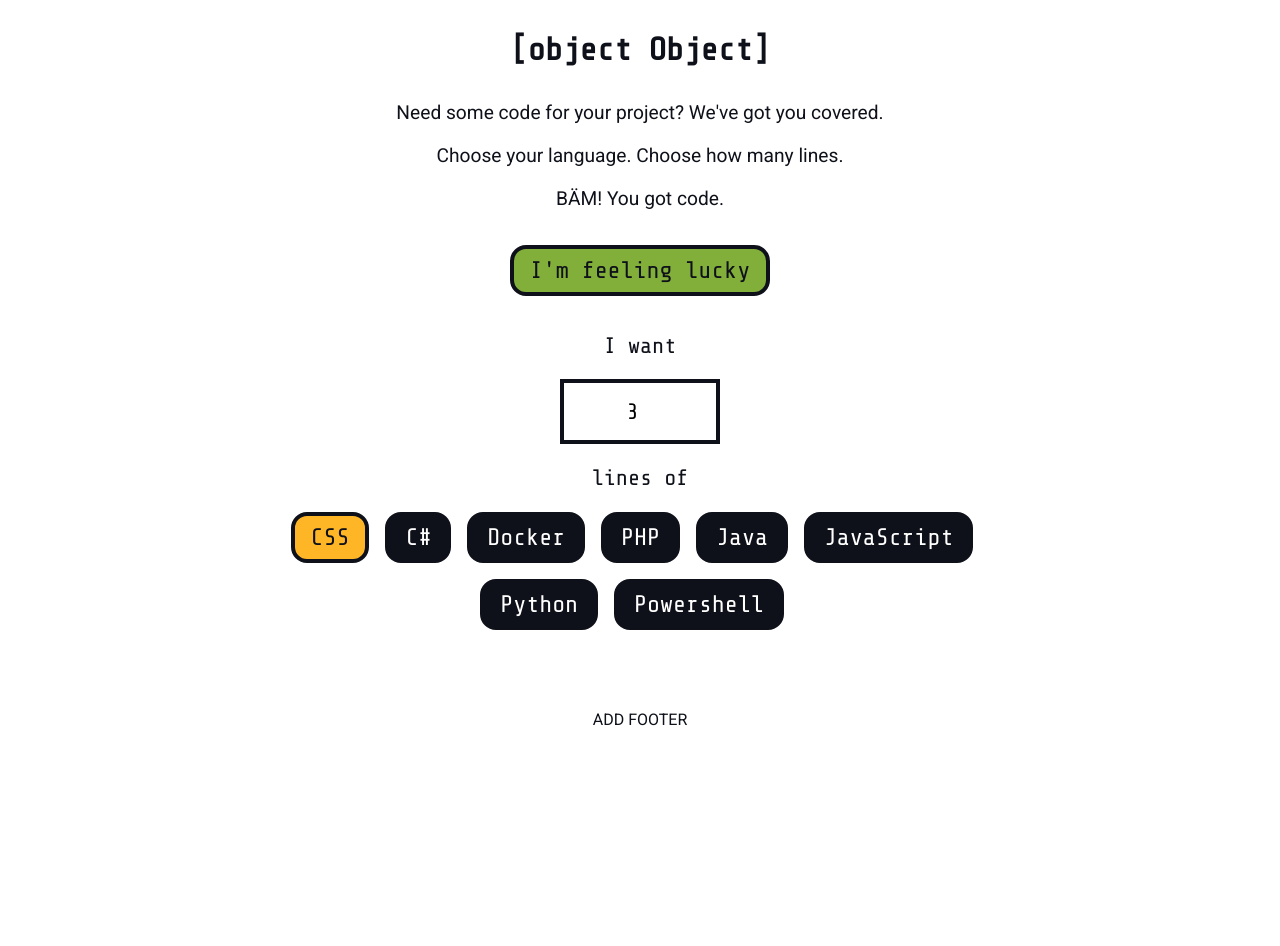
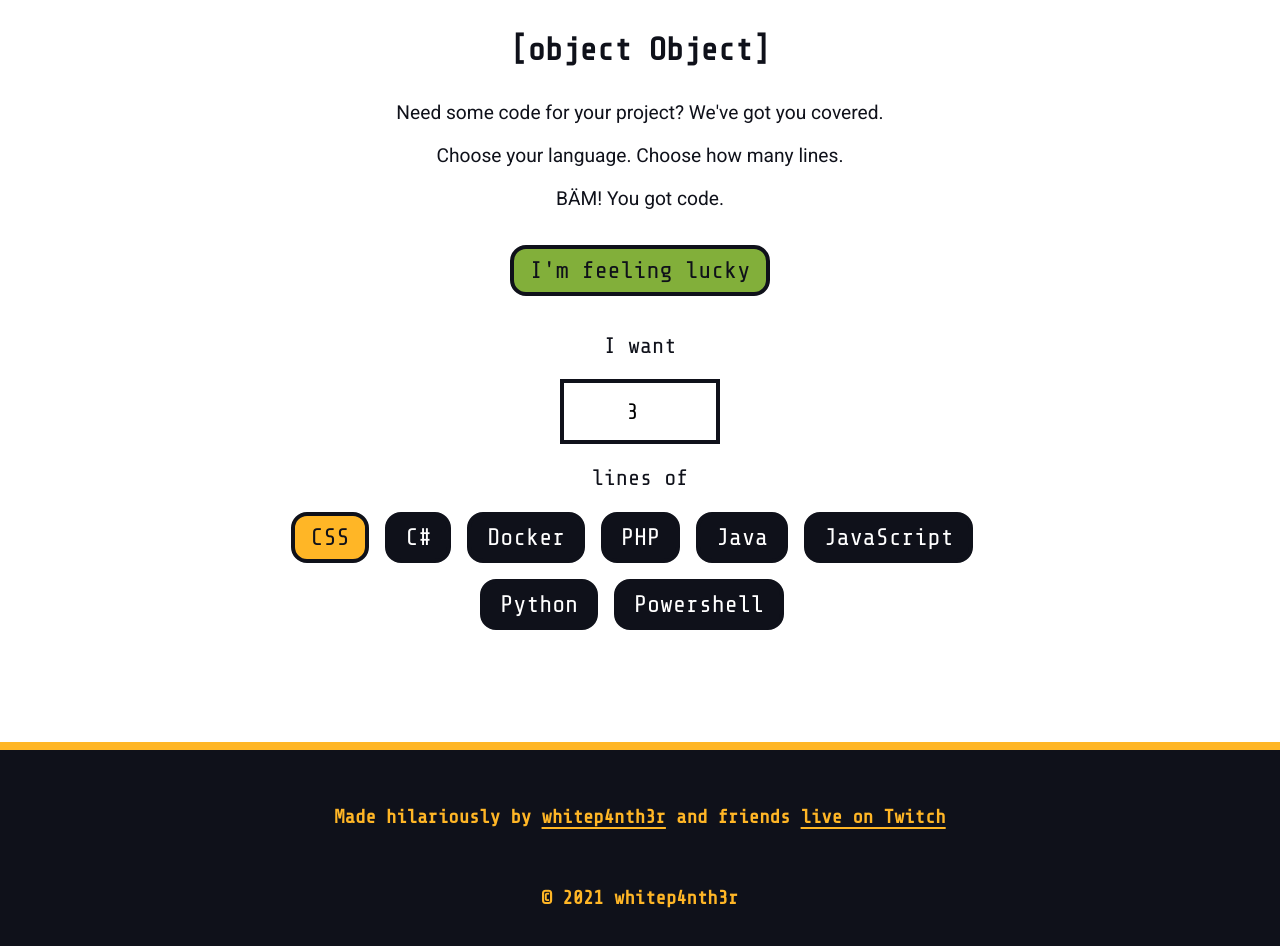
Before and after one commit to whitep4nth3r/randomcodegenerator.lol, a Next.js app: page / in a window 1280 px wide. Shown: the top 946 px of the page. Before the commit the page ends 800 px from the top, so only its background shows below. Built offline with nearby package versions, Linux system fonts and the light colour scheme.

Commit message:
Styled footer

```diff
--- a/pages/index.js
+++ b/pages/index.js
@@ -11,6 +11,7 @@ export default function Home() {
   const [selectedLang, setSelectedLang] = useState(Object.keys(Languages)[0]);
   const [numberOfLines, setNumberOfLines] = useState(3);
   const [result, setResult] = useState("");
+  const year = new Date().getFullYear();
 
   function handleButtonClick(value) {
     setSelectedLang(value);
@@ -94,7 +95,28 @@ export default function Home() {
           </div>
         )}
       </main>
-      <footer style={{ textAlign: "center" }}>ADD FOOTER</footer>
+      <footer className="footer">
+        <p className="footer__disclaimer">
+          Made hilariously by{" "}
+          <a
+            className="footer__link"
+            href="https://whitep4nth3r.com/?utm_source=random-lol"
+            target="_blank"
+          >
+            whitep4nth3r
+          </a>{" "}
+          and friends{" "}
+          <a
+            className="footer__link"
+            href="https://twitch.tv/whitep4nth3r"
+            rel="noopenner no referrer"
+            target="_blank"
+          >
+            live on Twitch
+          </a>
+        </p>
+        <p className="footer__copyright">&copy; {year} whitep4nth3r</p>
+      </footer>
     </>
   );
 }
--- a/styles/globals.css
+++ b/styles/globals.css
@@ -156,10 +156,11 @@ a {
   font-family: var(--font-family-heading);
   font-size: 1.4rem;
   text-align: left;
-  white-space: pre;
   word-spacing: normal;
-  word-break: normal;
+  white-space: pre-wrap;
   word-wrap: normal;
+  overflow-x: auto;
+  word-break: break-all;
   line-height: 1.5;
   tab-size: 4;
   overflow: hidden;
@@ -192,3 +193,59 @@ a {
   box-shadow: var(--green) 0 0 0 0.25rem;
   transition: box-shadow 0.2s ease 0s;
 }
+
+.footer {
+  background-color: var(--black);
+  color: var(--white);
+  padding: 2rem 2rem 4rem;
+  margin-top: 2rem;
+  border-top: 0.5rem solid var(--yellow);
+  display: flex;
+  flex-direction: column;
+}
+
+.footer__copyright {
+  font-size: 1.2rem;
+  line-height: 1.6;
+  font-weight: bold;
+  font-family: var(--font-family-heading);
+  color: var(--yellow);
+  display: flex;
+  justify-content: center;
+  align-content: center;
+  margin-bottom: 2rem;
+  text-align: center;
+}
+
+.footer__disclaimer {
+  font-size: 1.2rem;
+  line-height: 1.6;
+  font-weight: bold;
+  font-family: var(--font-family-heading);
+  color: var(--yellow);
+  justify-content: center;
+  align-content: center;
+  margin-bottom: 2rem;
+  text-align: center;
+}
+
+.footer__link {
+  transition: color 0.2s ease-in-out;
+  text-decoration: underline;
+  text-underline-offset: 0.25rem;
+  text-decoration-thickness: 0.125rem;
+}
+
+.footer__link:visited {
+  color: var(--white);
+}
+
+.footer__link:hover {
+  color: var(--white);
+}
+
+.footer__link:focus {
+  outline-width: 0;
+  box-shadow: var(--yellow) 0 0 0 0.25rem;
+  transition: box-shadow 0.2s ease 0s;
+}
```
